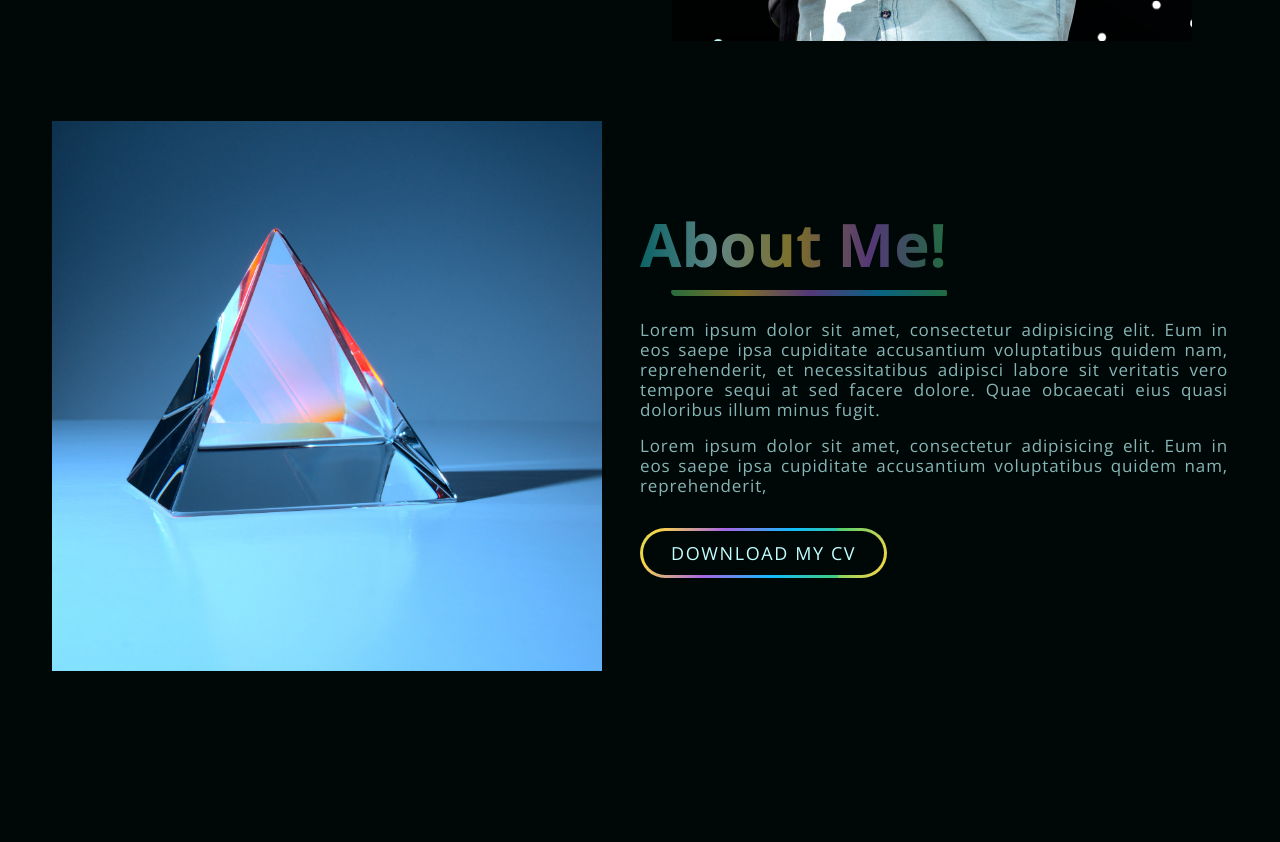
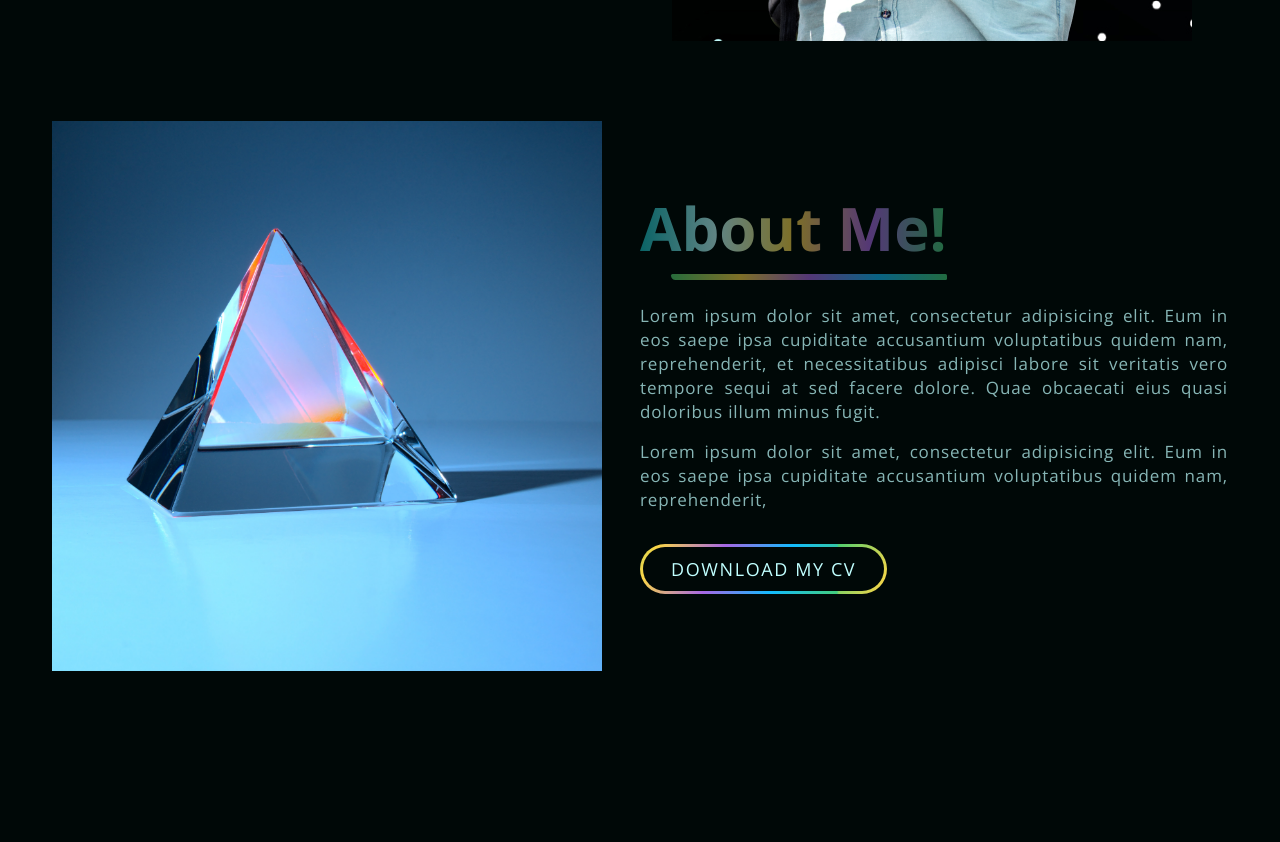
Before and after one commit to dev-saminur/sr-my-portfolio, a Next.js app: page / in a window 1280 px wide. Shown: the part 760-1602 px from the top of the page. Built offline with nearby package versions, Linux system fonts and the light colour scheme.

Commit message:
Update index.js

```diff
--- a/src/components/About/index.js
+++ b/src/components/About/index.js
@@ -10,20 +10,20 @@ const About = () => {
     <>
       <div className=" pb-0 lg:py-20">
         <Container>
-          <div className="flex flex-col-reverse lg:grid lg:grid-cols-2 items-center">
+          <div className="flex flex-col-reverse lg:grid lg:grid-cols-2 gap-x-0 lg:gap-x-10 xl:gap-x-0 items-center">
             <div className="left ">
               <Image src={AboutBg} width={550} height={700} alt="about-bg" />
             </div>
             <div className="right text-center lg:text-start lg:mt-0 mt-12">
               <Header title=" About me!" className="mb-6" />
-              <p className="text-headerColor opacity-70 text-sm lg:text-[17px] tracking-wider font-normal mb-4 text-justify">
+              <p className="text-headerColor opacity-70 text-sm lg:text-[17px] pr-0 lg:pr-8 xl:pr-0 tracking-wider leading-6 font-normal mb-4 text-justify">
                 Lorem ipsum dolor sit amet, consectetur adipisicing elit. Eum in
                 eos saepe ipsa cupiditate accusantium voluptatibus quidem nam,
                 reprehenderit, et necessitatibus adipisci labore sit veritatis
                 vero tempore sequi at sed facere dolore. Quae obcaecati eius
                 quasi doloribus illum minus fugit.
               </p>
-              <p className="text-headerColor opacity-70 text-sm lg:text-[17px] tracking-wider font-normal text-justify">
+              <p className="text-headerColor opacity-70 text-sm lg:text-[17px] pr-0 lg:pr-8 xl:pr-0 tracking-wider leading-6 font-normal text-justify">
                 Lorem ipsum dolor sit amet, consectetur adipisicing elit. Eum in
                 eos saepe ipsa cupiditate accusantium voluptatibus quidem nam,
                 reprehenderit,
```
